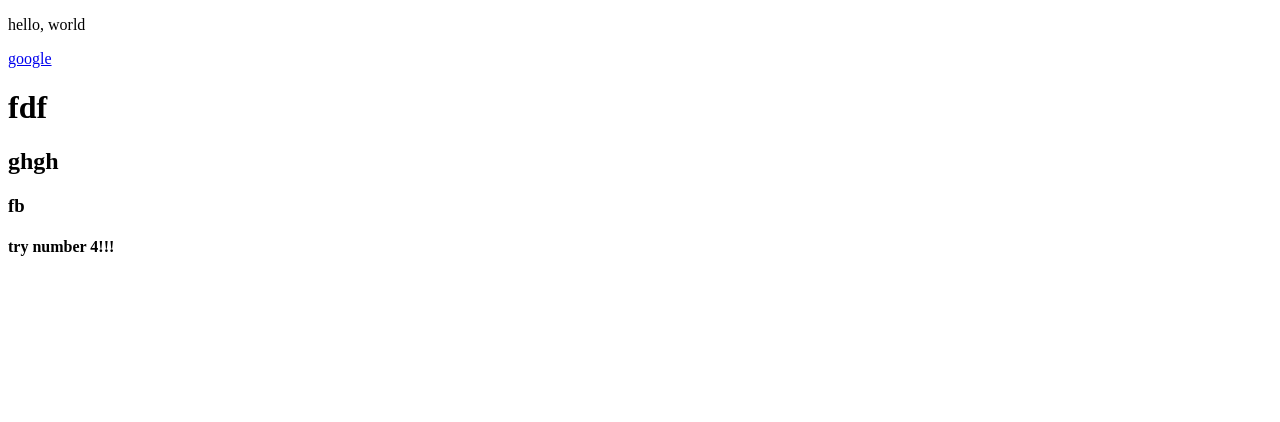
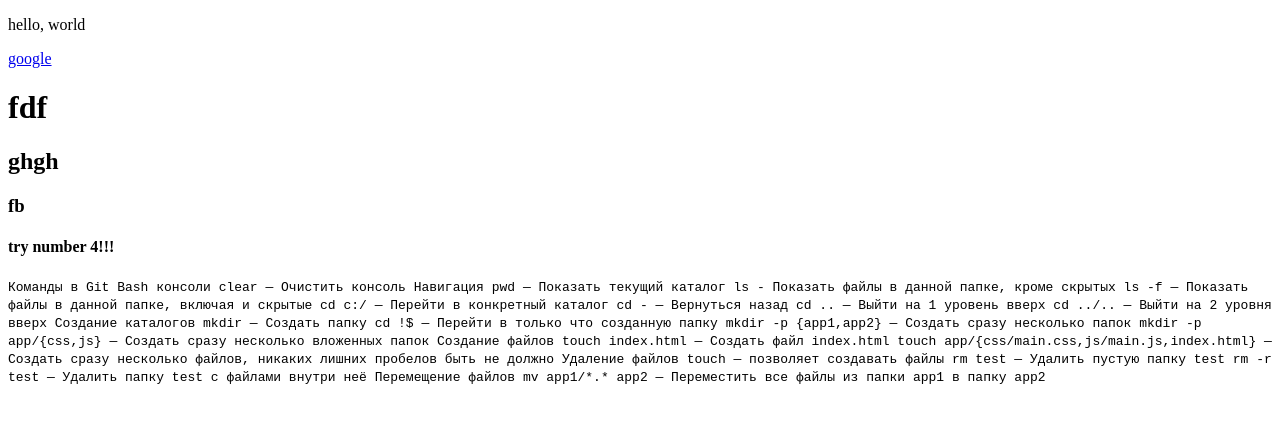
Before and after one commit to Kovarnar/about-git, a plain HTML site: page index.html in a window 1280 px wide. Drawn offline with Linux system fonts and the light colour scheme.

Commit message:
new file and folder

```diff
--- a/index.html
+++ b/index.html
@@ -13,5 +13,36 @@
     <h2>ghgh</h2>
     <h3>fb</h3>
     <h4>try number 4!!!</h4>
+    <code>
+        Команды в Git Bash консоли
+        clear — Очистить консоль
+
+        Навигация
+        pwd — Показать текущий каталог
+        ls - Показать файлы в данной папке, кроме скрытых
+        ls -f — Показать файлы в данной папке, включая и скрытые
+        cd c:/ — Перейти в конкретный каталог
+        cd - — Вернуться назад
+        cd .. — Выйти на 1 уровень вверх
+        cd ../.. — Выйти на 2 уровня вверх
+
+        Создание каталогов
+        mkdir — Создать папку
+        cd !$ — Перейти в только что созданную папку
+        mkdir -p {app1,app2} — Создать сразу несколько папок
+        mkdir -p app/{css,js} — Создать сразу несколько вложенных папок
+
+        Создание файлов
+        touch index.html — Создать файл index.html
+        touch app/{css/main.css,js/main.js,index.html} — Создать сразу несколько файлов, никаких лишних пробелов быть не должно
+
+        Удаление файлов
+        touch — позволяет создавать файлы
+        rm test — Удалить пустую папку test
+        rm -r test — Удалить папку test с файлами внутри неё
+
+        Перемещение файлов
+        mv app1/*.* app2 — Переместить все файлы из папки app1 в папку app2
+    </code>
 </body>
 </html>
```
Also changed, not shown: css/style.css (added).
